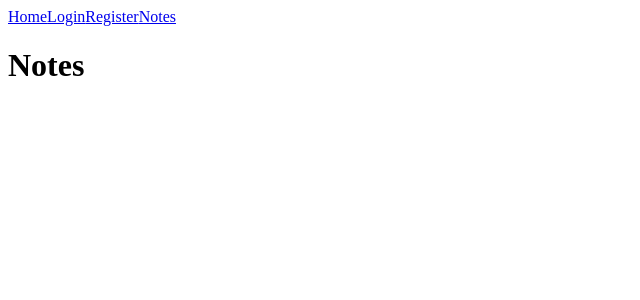
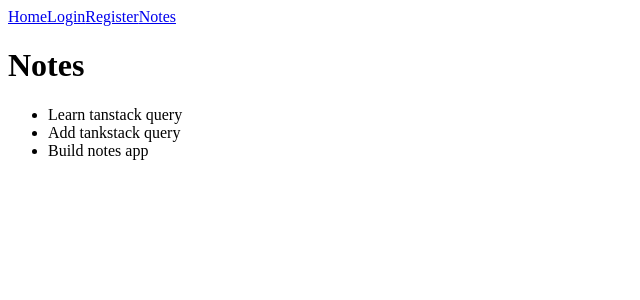
Before and after one commit to danikincs/notes-vim, a React (Vite) app: page /notes in a window 1280 px wide. Shown: the top 300 px of the page, without its empty margins (0-640 px from the left). Built offline with nearby package versions, Linux system fonts and the light colour scheme.

Commit message:
Use TanStack Query for notes

```diff
--- a/src/routes/notes.tsx
+++ b/src/routes/notes.tsx
@@ -1,9 +1,30 @@
+import { useQuery } from "@tanstack/react-query"
 import { createFileRoute } from "@tanstack/react-router"
 
 export const Route = createFileRoute("/notes")({
     component: NotesPage,
 })
 
+const mockNotes = [
+    "Learn tanstack query",
+    "Add tankstack query",
+    "Build notes app",
+]
+
 function NotesPage() {
-    return <h1>Notes</h1>
+    const notesQuery = useQuery({
+        queryKey: ["notes"],
+        queryFn: async () => mockNotes,
+    })
+
+    return (
+        <main>
+            <h1>Notes</h1>
+            <ul>
+                {notesQuery.data?.map((note) => (
+                    <li key={note}>{note}</li>
+                ))}
+            </ul>
+        </main>
+    )
 }
```
